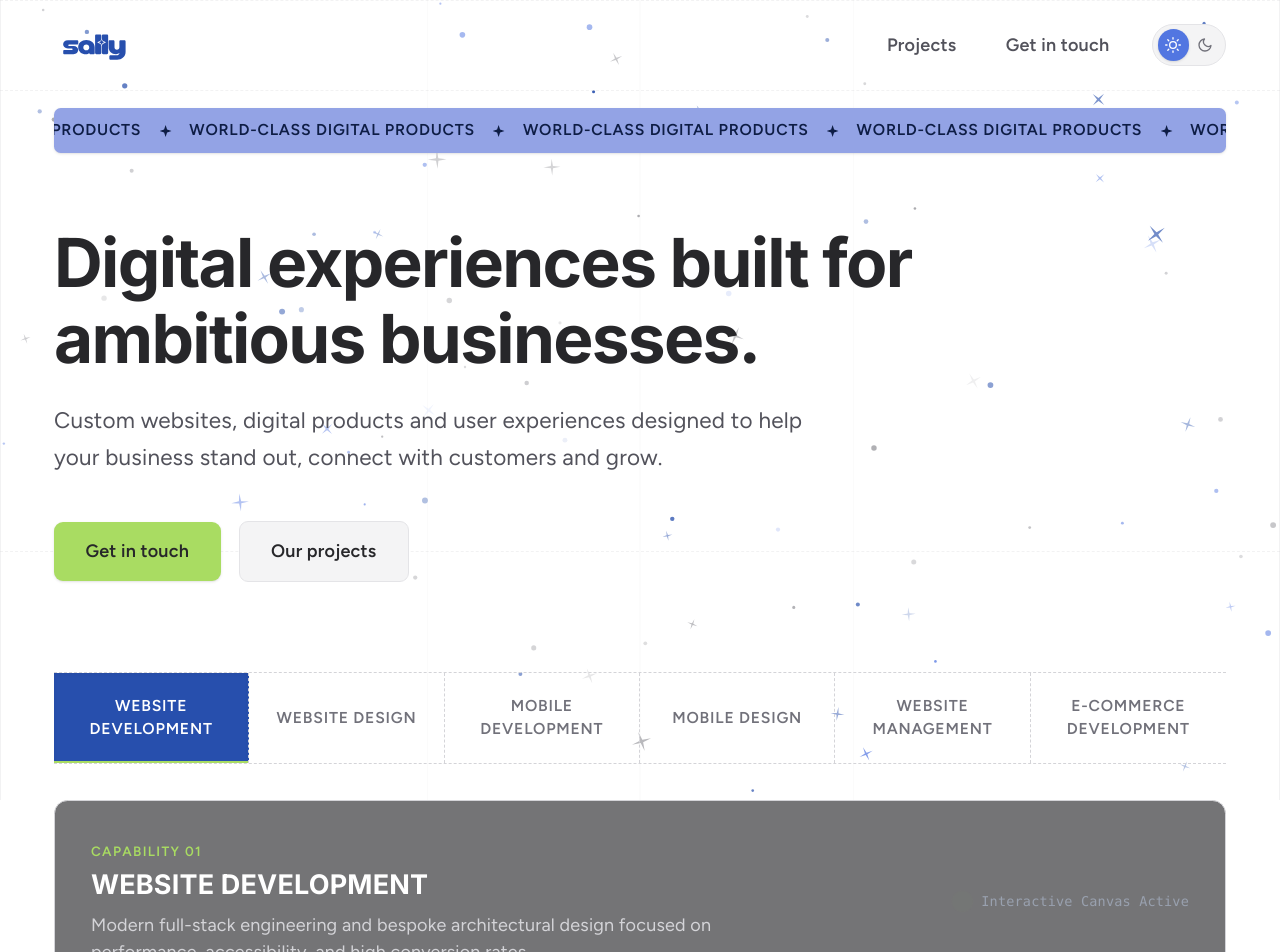
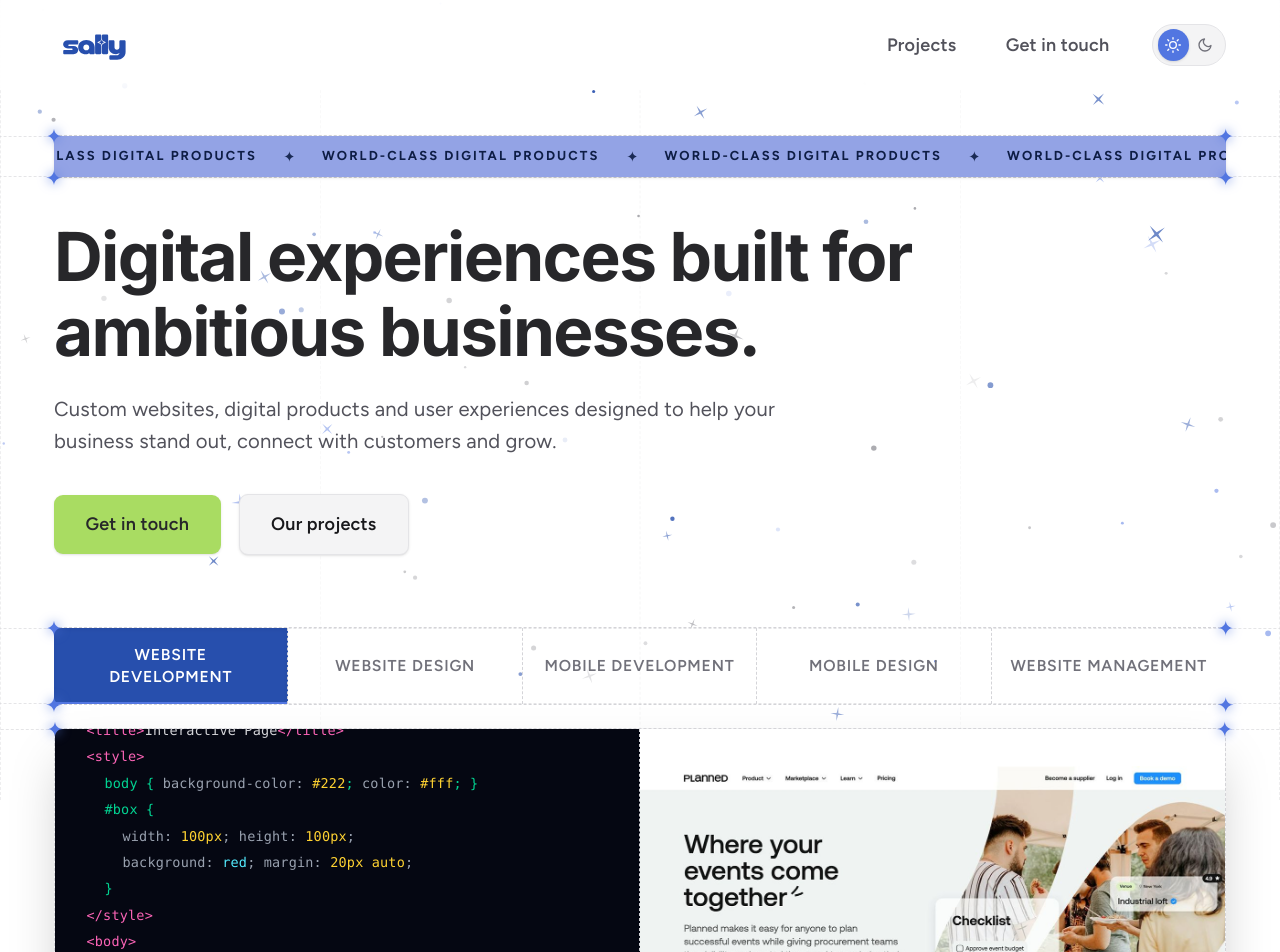
Before and after one commit to Sailor-io/sally-web, a React (Vite) app: page / in a window 1280 px wide. Shown: the top 952 px of the page. Built offline with nearby package versions, Linux system fonts and the light colour scheme.

Commit message:
feat: enhance hero section with BlueprintFrame integration; refactor AnnouncementTicker and CapabilityTabs components for improved layout and functionality

```diff
--- a/src/components/background/PerspectiveLines.tsx
+++ b/src/components/background/PerspectiveLines.tsx
@@ -4,22 +4,17 @@ export function PerspectiveLines() {
       className="pointer-events-none fixed inset-0 z-0 mx-auto max-w-300 overflow-hidden"
       aria-hidden="true"
     >
-      {/* 1200px centered grid lines container */}
+      {/* 1200px centered grid blueprint guides */}
       <div className="relative mx-auto h-full w-full max-w-300">
         {/* Left container edge line */}
-        <div className="absolute top-0 bottom-0 left-0 w-px bg-border-dashed/30" />
+        <div className="absolute top-0 bottom-0 left-0 w-px border-l border-dashed border-border-dashed opacity-40" />
         {/* Right container edge line */}
-        <div className="absolute top-0 bottom-0 right-0 w-px bg-border-dashed/30" />
+        <div className="absolute top-0 bottom-0 right-0 w-px border-r border-dashed border-border-dashed opacity-40" />
         {/* Center alignment guide */}
-        <div className="absolute top-0 bottom-0 left-1/2 w-px -translate-x-1/2 bg-border-dashed/15" />
-        {/* 1/3 and 2/3 column guides */}
-        <div className="absolute top-0 bottom-0 left-1/3 w-px bg-border-dashed/10" />
-        <div className="absolute top-0 bottom-0 left-2/3 w-px bg-border-dashed/10" />
-
-        {/* Subtle horizontal dashed lines */}
-        <div className="absolute top-20 left-0 right-0 h-px border-t border-dashed border-border-dashed/30" />
-        <div className="absolute top-122.5 left-0 right-0 h-px border-t border-dashed border-border-dashed/30" />
-        <div className="absolute 142.5 left-0 right-0 h-px border-t border-dashed border-border-dashed/30" />
+        <div className="absolute top-0 bottom-0 left-1/2 w-px -translate-x-1/2 border-l border-dashed border-border-dashed opacity-20" />
+        {/* 1/4 and 3/4 column guides */}
+        <div className="absolute top-0 bottom-0 left-1/4 w-px border-l border-dashed border-border-dashed opacity-15" />
+        <div className="absolute top-0 bottom-0 left-3/4 w-px border-l border-dashed border-border-dashed opacity-15" />
       </div>
     </div>
   );
--- /dev/null
+++ b/src/components/common/BlueprintFrame.tsx
@@ -0,0 +1,65 @@
+import React from 'react';
+
+interface BlueprintFrameProps {
+  children?: React.ReactNode;
+  className?: string;
+  showNodes?: boolean;
+  showHorizontalGuides?: boolean;
+  borderStyle?: 'all' | 'x' | 'y' | 'none';
+}
+
+export function BlueprintStarNode({ className = '' }: { className?: string }) {
+  return (
+    <svg
+      viewBox="0 0 16 16"
+      fill="currentColor"
+      aria-hidden="true"
+      className={`pointer-events-none absolute z-20 w-3 h-3 sm:w-3.5 sm:h-3.5 text-primary-300 drop-shadow-[0_0_6px_var(--color-primary-300)] ${className}`}
+    >
+      <path d="M8 0C8 4.418 11.582 8 16 8C11.582 8 8 11.582 8 16C8 11.582 4.418 8 0 8C4.418 8 8 4.418 8 0Z" />
+    </svg>
+  );
+}
+
+export function BlueprintFrame({
+  children,
+  className = '',
+  showNodes = true,
+  showHorizontalGuides = false,
+  borderStyle = 'all',
+}: BlueprintFrameProps) {
+  const borderClasses = {
+    all: 'border border-dashed border-border-dashed',
+    x: 'border-x border-dashed border-border-dashed',
+    y: 'border-y border-dashed border-border-dashed',
+    none: '',
+  }[borderStyle];
+
+  return (
+    <div className={`relative ${borderClasses} ${className}`}>
+      {/* Horizontal Alignment Guide Lines extending to viewport edges */}
+      {showHorizontalGuides && (
+        <>
+          <div className="pointer-events-none absolute left-[-200vw] right-[-200vw] top-0 h-px border-t border-dashed border-border-dashed opacity-60" />
+          <div className="pointer-events-none absolute left-[-200vw] right-[-200vw] bottom-0 h-px border-b border-dashed border-border-dashed opacity-60" />
+        </>
+      )}
+
+      {/* Blueprint Corner Selection / Anchor Nodes (4-point Stars) */}
+      {showNodes && (
+        <>
+          {/* Top-Left */}
+          <BlueprintStarNode className="top-0 left-0 -translate-x-1/2 -translate-y-1/2" />
+          {/* Top-Right */}
+          <BlueprintStarNode className="top-0 right-0 translate-x-1/2 -translate-y-1/2" />
+          {/* Bottom-Left */}
+          <BlueprintStarNode className="bottom-0 left-0 -translate-x-1/2 translate-y-1/2" />
+          {/* Bottom-Right */}
+          <BlueprintStarNode className="bottom-0 right-0 translate-x-1/2 translate-y-1/2" />
+        </>
+      )}
+
+      {children}
+    </div>
+  );
+}
--- a/src/components/hero/AnnouncementTicker.tsx
+++ b/src/components/hero/AnnouncementTicker.tsx
@@ -1,22 +1,40 @@
-export function AnnouncementTicker() {
+import { BlueprintFrame } from '../common/BlueprintFrame';
+
+interface AnnouncementTickerProps {
+  className?: string;
+  showGuides?: boolean;
+}
+
+export function AnnouncementTicker({
+  className = '',
+  showGuides = true,
+}: AnnouncementTickerProps) {
   return (
-    <div className="relative mb-12 overflow-hidden rounded-md bg-ticker-bg py-2.5 text-ticker-text shadow-sm">
-      <div className="flex w-max animate-marquee items-center gap-4 text-xs sm:text-sm font-semibold tracking-wider uppercase">
-        {[...Array(6)].map((_, i) => (
-          <div key={i} className="flex items-center gap-4">
+    <BlueprintFrame
+      showNodes={true}
+      showHorizontalGuides={showGuides}
+      borderStyle="y"
+      className={`my-6 w-full ${className}`}
+    >
+      <div className="relative overflow-hidden bg-ticker-bg py-2.5 text-ticker-text shadow-sm select-none">
+        <div className="flex w-max animate-marquee items-center gap-6 text-[13px] font-bold tracking-[0.16em] uppercase">
+          {[...Array(12)].map((_, i) => (
+            <div key={i} className="flex items-center gap-6 shrink-0">
               <span>World-Class Digital Products</span>
               <svg
-              width="12"
-              height="12"
-              viewBox="0 0 12 12"
+                width="11"
+                height="11"
+                viewBox="0 0 16 16"
                 fill="currentColor"
                 aria-hidden="true"
+                className="opacity-90"
               >
-              <path d="M6 0L7.5 4.5L12 6L7.5 7.5L6 12L4.5 7.5L0 6L4.5 4.5L6 0Z" />
+                <path d="M8 0C8 4.418 11.582 8 16 8C11.582 8 8 11.582 8 16C8 11.582 4.418 8 0 8C4.418 8 8 4.418 8 0Z" />
               </svg>
             </div>
           ))}
         </div>
       </div>
+    </BlueprintFrame>
   );
 }
--- a/src/components/hero/CapabilityTabs.tsx
+++ b/src/components/hero/CapabilityTabs.tsx
@@ -1,4 +1,6 @@
 import { useState } from 'react';
+import { BlueprintFrame } from '../common/BlueprintFrame';
+import { HeroShowcase } from './HeroShowcase';
 
 const CAPABILITY_TABS = [
   'WEBSITE DEVELOPMENT',
@@ -6,16 +8,21 @@ const CAPABILITY_TABS = [
   'MOBILE DEVELOPMENT',
   'MOBILE DESIGN',
   'WEBSITE MANAGEMENT',
-  'E-COMMERCE DEVELOPMENT',
 ];
 
 export function CapabilityTabs() {
   const [activeTab, setActiveTab] = useState(0);
 
   return (
-    <div className="mt-8">
-      {/* Interactive Capability Tabs (Figma #204:432) */}
-      <div className="grid grid-cols-2 sm:grid-cols-3 lg:grid-cols-6 border-y border-dashed border-border-dashed">
+    <div className="mt-6 sm:mt-8">
+      {/* 5-Column Capability Tabs wrapped in Blueprint Frame */}
+      <BlueprintFrame
+        showNodes={true}
+        showHorizontalGuides={true}
+        borderStyle="y"
+        className="w-full"
+      >
+        <div className="grid grid-cols-2 sm:grid-cols-3 lg:grid-cols-5 divide-x divide-dashed divide-border-dashed">
           {CAPABILITY_TABS.map((tab, idx) => {
             const isActive = activeTab === idx;
             return (
@@ -23,42 +30,24 @@ export function CapabilityTabs() {
                 key={tab}
                 type="button"
                 onClick={() => setActiveTab(idx)}
-              className={`relative flex items-center justify-center px-4 py-5 text-center font-sans text-xs sm:text-sm font-semibold tracking-wider uppercase transition-all border-r border-dashed border-border-dashed last:border-r-0 ${
+                className={`relative flex items-center justify-center px-3 sm:px-4 py-3 sm:py-3.5 text-center font-sans text-xs sm:text-sm font-semibold tracking-wider uppercase transition-all ${
                   isActive
-                  ? 'bg-primary-400 dark:bg-primary-800 text-white shadow-inner'
-                  : 'bg-transparent text-text-muted hover:text-text-primary hover:bg-gray-500/5'
+                    ? 'bg-tab-active-bg text-tab-active-text shadow-inner'
+                    : 'bg-transparent text-text-muted hover:text-text-primary hover:bg-white/5'
                 }`}
               >
                 {tab}
                 {isActive && (
-                <span className="absolute bottom-0 left-0 right-0 h-0.5 bg-secondary-300" />
+                  <span className="absolute bottom-0 left-0 right-0 h-0.5 bg-primary-300" />
                 )}
               </button>
             );
           })}
         </div>
+      </BlueprintFrame>
 
-      {/* Dynamic Capability Preview Surface */}
-      <div className="mt-8 rounded-xl border border-border-dashed bg-gray-900/60 p-8 backdrop-blur-sm">
-        <div className="flex flex-col md:flex-row items-start md:items-center justify-between gap-6">
-          <div>
-            <span className="text-xs font-semibold tracking-widest text-secondary-300 uppercase">
-              Capability 0{activeTab + 1}
-            </span>
-            <h2 className="mt-1 font-display text-2xl font-bold text-white">
-              {CAPABILITY_TABS[activeTab]}
-            </h2>
-            <p className="mt-2 max-w-xl text-sm sm:text-base text-gray-300">
-              Modern full-stack engineering and bespoke architectural design
-              focused on performance, accessibility, and high conversion rates.
-            </p>
-          </div>
-          <div className="flex items-center gap-3">
-            <span className="h-2.5 w-2.5 rounded-full bg-secondary-300 animate-ping" />
-            <span className="text-xs font-mono text-gray-400">Interactive Canvas Active</span>
-          </div>
-        </div>
-      </div>
+      {/* Hero Showcase (Code Editor + Web Mockup) */}
+      <HeroShowcase />
     </div>
   );
 }
--- a/src/components/hero/HeroContent.tsx
+++ b/src/components/hero/HeroContent.tsx
@@ -1,33 +1,38 @@
 import { AnnouncementTicker } from './AnnouncementTicker';
 import { CapabilityTabs } from './CapabilityTabs';
 
-export function HeroContent() {
+interface HeroContentProps {
+  onNavigateToProjects?: () => void;
+}
+
+export function HeroContent({ onNavigateToProjects }: HeroContentProps) {
   return (
-    <div className="mx-auto w-full max-w-300 px-6 lg:px-12 pt-4 pb-20">
+    <div className="mx-auto w-full max-w-300 px-6 lg:px-12 pt-2 sm:pt-4 pb-12 sm:pb-16">
       <AnnouncementTicker />
 
       {/* Hero Headline & Actions */}
-      <div className="max-w-205 pt-4 pb-12">
+      <div className="max-w-205 pt-2 sm:pt-3 pb-6 sm:pb-8">
         <h1 className="font-display text-4xl sm:text-5xl lg:text-6xl font-bold leading-[1.12] tracking-tight text-text-primary">
           Digital experiences built for ambitious businesses.
         </h1>
-        <p className="mt-6 max-w-170 font-sans text-lg sm:text-xl text-text-secondary leading-relaxed">
+        <p className="mt-4 sm:mt-5 max-w-170 font-sans text-base sm:text-lg text-text-secondary leading-relaxed">
           Custom websites, digital products and user experiences designed to help your business stand out, connect with customers and grow.
         </p>
 
-        <div className="mt-10 flex flex-wrap items-center gap-4">
+        <div className="mt-6 sm:mt-8 flex flex-wrap items-center gap-4">
           <a
             href="#contact"
-            className="inline-flex items-center justify-center rounded-lg bg-secondary-300 px-7 py-3.5 font-sans text-base font-semibold text-gray-800 shadow-sm transition-all hover:brightness-105 active:scale-[0.98]"
+            className="inline-flex items-center justify-center rounded-lg bg-secondary-300 px-6 sm:px-7 py-3 sm:py-3.5 font-sans text-sm sm:text-base font-semibold text-gray-800 shadow-sm transition-all hover:brightness-105 active:scale-[0.98]"
           >
             Get in touch
           </a>
-          <a
-            href="#projects"
-            className="inline-flex items-center justify-center rounded-lg bg-gray-100 dark:bg-primary-800/80 px-7 py-3.5 font-sans text-base font-semibold text-text-primary border border-border-subtle transition-all hover:bg-gray-200 dark:hover:bg-primary-700 active:scale-[0.98]"
+          <button
+            type="button"
+            onClick={onNavigateToProjects}
+            className="inline-flex items-center justify-center rounded-lg bg-gray-100 dark:bg-white text-gray-900 px-6 sm:px-7 py-3 sm:py-3.5 font-sans text-sm sm:text-base font-semibold border border-border-subtle shadow-sm transition-all hover:bg-gray-200 active:scale-[0.98] cursor-pointer"
           >
             Our projects
-          </a>
+          </button>
         </div>
       </div>
 
--- /dev/null
+++ b/src/components/hero/HeroShowcase.tsx
@@ -0,0 +1,65 @@
+import { BlueprintFrame } from '../common/BlueprintFrame';
+import webViewDemo from '../../assets/images/web-view-demo.png';
+
+export function HeroShowcase() {
+  return (
+    <BlueprintFrame
+      showNodes={true}
+      showHorizontalGuides={true}
+      borderStyle="all"
+      className="mt-4 sm:mt-5 bg-bg-card shadow-2xl"
+    >
+      <div className="overflow-hidden grid grid-cols-1 lg:grid-cols-2 divide-y lg:divide-y-0 lg:divide-x divide-dashed divide-border-dashed">
+        {/* Left Column: Code Editor */}
+        <div className="relative bg-primary-950 p-4 sm:p-6 lg:p-7 font-mono text-[11px] sm:text-xs leading-relaxed text-primary-200 select-none overflow-x-auto h-72 sm:h-80 md:h-84 lg:h-88 flex flex-col justify-center">
+          <div className="space-y-0.5 sm:space-y-1">
+            <p className="text-gray-500">
+              <span className="text-pink-400">&lt;meta</span> <span className="text-yellow-400">charset</span>=<span className="text-emerald-400">&quot;UTF-8&quot;</span> <span className="text-pink-400">/&gt;</span>
+            </p>
+            <p className="text-gray-500">
+              <span className="text-pink-400">&lt;title&gt;</span><span className="text-gray-300">Interactive Page</span><span className="text-pink-400">&lt;/title&gt;</span>
+            </p>
+            <p className="text-pink-400">&lt;style&gt;</p>
+            <p className="pl-3 sm:pl-4 text-emerald-400">
+              body &#123; <span className="text-gray-400">background-color:</span> <span className="text-amber-300">#222</span>; <span className="text-gray-400">color:</span> <span className="text-amber-300">#fff</span>; &#125;
+            </p>
+            <p className="pl-3 sm:pl-4 text-emerald-400">#box &#123;</p>
+            <p className="pl-6 sm:pl-8 text-gray-400">
+              width: <span className="text-amber-300">100px</span>; height: <span className="text-amber-300">100px</span>;
+            </p>
+            <p className="pl-6 sm:pl-8 text-gray-400">
+              background: <span className="text-cyan-300">red</span>; margin: <span className="text-amber-300">20px auto</span>;
+            </p>
+            <p className="pl-3 sm:pl-4 text-emerald-400">&#125;</p>
+            <p className="text-pink-400">&lt;/style&gt;</p>
+            <p className="text-pink-400">&lt;body&gt;</p>
+            <p className="pl-3 sm:pl-4 text-gray-300">
+              <span className="text-pink-400">&lt;h1&gt;</span>Click the Box<span className="text-pink-400">&lt;/h1&gt;</span>
+            </p>
+            <p className="pl-3 sm:pl-4 text-gray-300">
+              <span className="text-pink-400">&lt;div</span> <span className="text-yellow-400">id</span>=<span className="text-emerald-400">&quot;box&quot;</span><span className="text-pink-400">&gt;&lt;/div&gt;</span>
+            </p>
+            <p className="pl-3 sm:pl-4 text-pink-400">&lt;script&gt;</p>
+            <p className="pl-6 sm:pl-8 text-gray-300">
+              document.<span className="text-cyan-400">getElementById</span>(<span className="text-emerald-400">&quot;box&quot;</span>).<span className="text-yellow-400">onclick</span> = <span className="text-pink-400">function</span> () &#123;
+            </p>
+            <p className="pl-9 sm:pl-12 text-gray-300">
+              <span className="text-cyan-400">this</span>.style.background = <span className="text-cyan-400">this</span>.style.background === <span className="text-emerald-400">&quot;red&quot;</span> ? <span className="text-emerald-400">&quot;blue&quot;</span> : <span className="text-emerald-400">&quot;red&quot;</span>;
+            </p>
+            <p className="pl-6 sm:pl-8 text-gray-300">&#125;;</p>
+            <p className="text-pink-400">&lt;/script&gt;</p>
+          </div>
+        </div>
+
+        {/* Right Column: Web View Demo Image Asset */}
+        <div className="relative bg-white flex items-center justify-center overflow-hidden h-72 sm:h-80 md:h-84 lg:h-88">
+          <img
+            src={webViewDemo}
+            alt="Web View Demo"
+            className="h-full w-full object-cover object-top"
+          />
+        </div>
+      </div>
+    </BlueprintFrame>
+  );
+}
--- a/src/components/layout/LandingLayout.tsx
+++ b/src/components/layout/LandingLayout.tsx
@@ -6,19 +6,28 @@ import { Footer } from './Footer';
 
 interface LandingLayoutProps {
   children: React.ReactNode;
+  onNavigateToProjects?: () => void;
+  onNavigateToHome?: () => void;
 }
 
-export function LandingLayout({ children }: LandingLayoutProps) {
+export function LandingLayout({
+  children,
+  onNavigateToProjects,
+  onNavigateToHome,
+}: LandingLayoutProps) {
   return (
     <div className="relative min-h-screen w-full overflow-x-hidden bg-bg text-text-primary transition-colors duration-300">
-      {/* Interactive 60-120FPS Starfield Canvas */}
+      {/* Interactive Starfield Canvas Background */}
       <StarfieldBackground />
 
-      {/* Subtle perspective layout grid lines */}
+      {/* Blueprint grid guide lines */}
       <PerspectiveLines />
 
       {/* Fixed/Sticky Top Navigation */}
-      <Navbar />
+      <Navbar
+        onNavigateToProjects={onNavigateToProjects}
+        onNavigateToHome={onNavigateToHome}
+      />
 
       {/* Main Content Viewport */}
       <main className="relative z-10 flex min-h-[calc(100vh-160px)] flex-col">
--- a/src/components/layout/Navbar.tsx
+++ b/src/components/layout/Navbar.tsx
@@ -2,16 +2,22 @@ import { useTheme } from '../../context/ThemeContext';
 import logoDark from '../../assets/svgs/Logo.svg';
 import logoLight from '../../assets/svgs/LogoLight.svg';
 
-export function Navbar() {
+interface NavbarProps {
+  onNavigateToProjects?: () => void;
+  onNavigateToHome?: () => void;
+}
+
+export function Navbar({ onNavigateToProjects, onNavigateToHome }: NavbarProps) {
   const { theme, toggleTheme } = useTheme();
 
   return (
-    <header className="sticky top-0 z-50 w-full transition-colors duration-300">
+    <header className="sticky top-0 z-50 w-full transition-colors duration-300 backdrop-blur-md bg-bg/85">
       <div className="mx-auto flex h-20 max-w-300 items-center justify-between px-6 lg:px-12">
         {/* Brand Logo */}
-        <a
-          href="/"
-          className="group flex items-center transition-opacity hover:opacity-80"
+        <button
+          type="button"
+          onClick={onNavigateToHome}
+          className="group flex items-center transition-opacity hover:opacity-80 cursor-pointer bg-transparent border-0 p-0"
           aria-label="Sally Home"
         >
           <img
@@ -19,17 +25,18 @@ export function Navbar() {
             alt="Sally"
             className="h-9 w-auto"
           />
-        </a>
+        </button>
 
         {/* Action Controls & Navigation */}
         <div className="flex items-center gap-4 sm:gap-6">
           <nav className="flex items-center gap-2 sm:gap-4">
-            <a
-              href="#projects"
-              className="rounded-lg px-3.5 py-2 font-sans text-base font-semibold text-text-secondary transition-colors hover:text-text-primary"
+            <button
+              type="button"
+              onClick={onNavigateToProjects}
+              className="rounded-lg px-3.5 py-2 font-sans text-base font-semibold text-text-secondary transition-colors hover:text-text-primary cursor-pointer bg-transparent border-0"
             >
               Projects
-            </a>
+            </button>
 
             <a
               href="#contact"
@@ -39,11 +46,11 @@ export function Navbar() {
             </a>
           </nav>
 
-          {/* Theme Toggle Pill Switch (Figma #368:111559 mode frame) */}
+          {/* Theme Toggle Pill Switch */}
           <button
             type="button"
             onClick={toggleTheme}
-            className="relative flex items-center rounded-full p-1 transition-colors duration-200 bg-gray-100 dark:bg-primary-800 border border-border-subtle"
+            className="relative flex items-center rounded-full p-1 transition-colors duration-200 bg-gray-100 dark:bg-primary-800 border border-border-subtle cursor-pointer"
             aria-label={`Switch to ${theme === 'dark' ? 'light' : 'dark'} mode`}
           >
             {/* Sliding Pill Indicator */}
```
Lines whose indentation alone changed are shown as unchanged.
